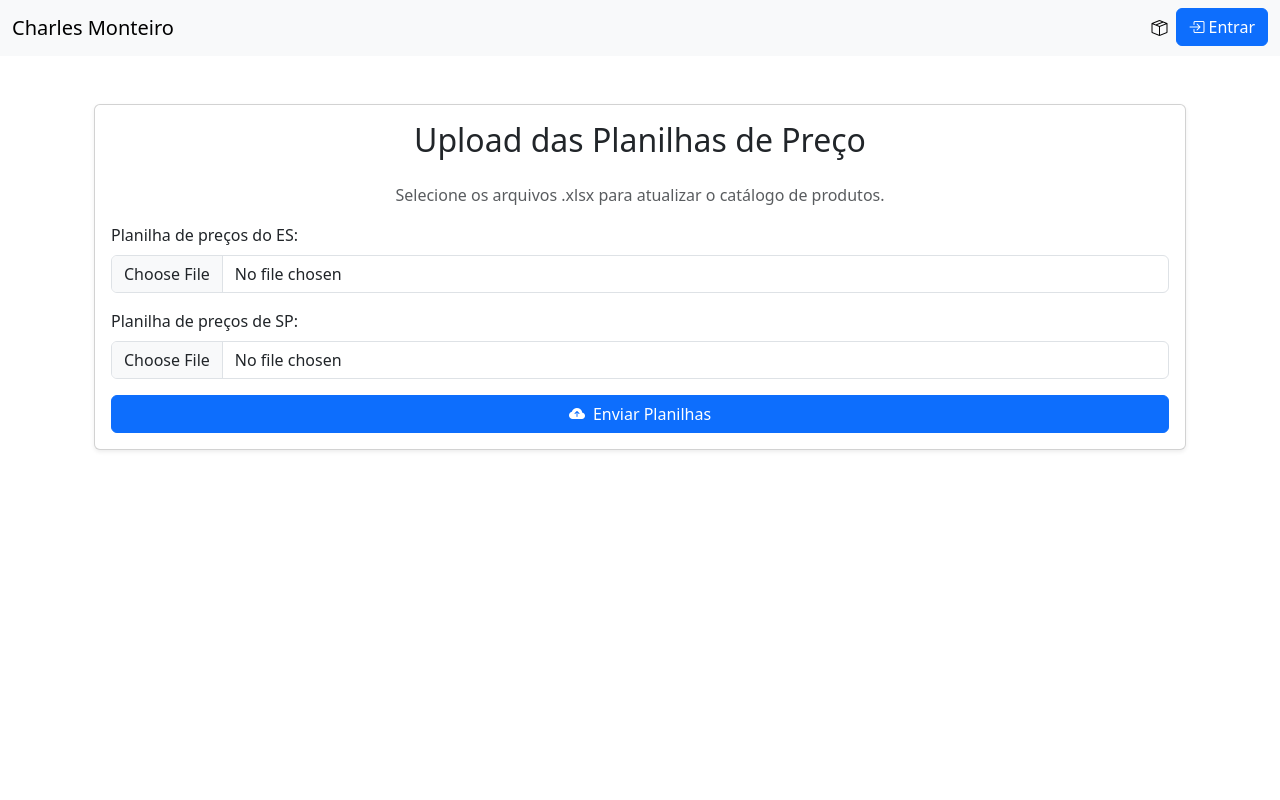
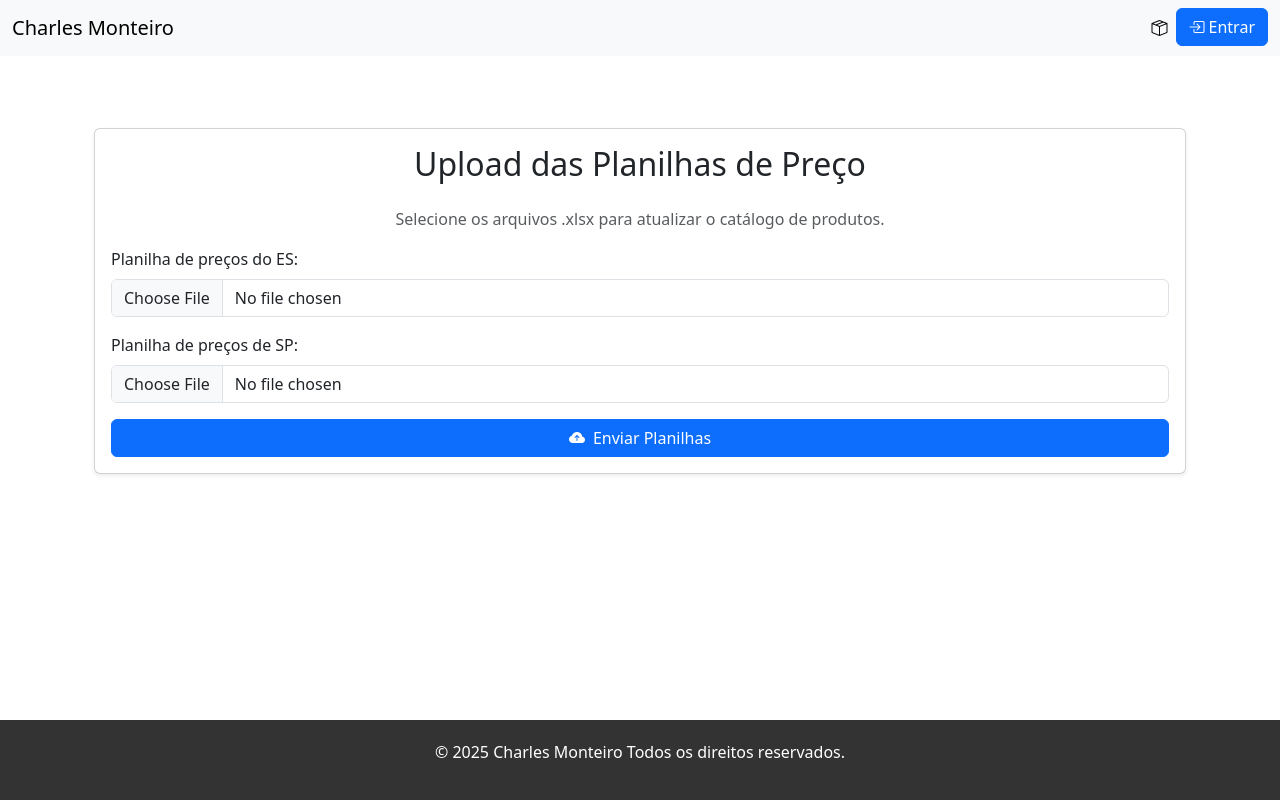
Before and after one commit to Sikynat/WFHUB, a Django app: page /upload/ in a window 1280 px wide. Run offline with Django 5.2, Linux system fonts and the light colour scheme.

Commit message:
Minima versao viavel

```diff
--- a/templates/base.html
+++ b/templates/base.html
@@ -12,6 +12,25 @@
 <body>
 
      <style>
+
+        body {
+                display: flex;
+                flex-direction: column;
+                min-height: 100vh;
+                margin: 0;
+            }
+
+            main {
+                flex-grow: 1; /* Faz o conteúdo principal ocupar todo o espaço restante */
+            }
+
+            .site-footer {
+                background-color: #333; /* Cor de fundo escura */
+                color: #fff; /* Cor do texto branca */
+                text-align: center; /* Alinha o texto ao centro */
+                padding: 20px; /* Espaçamento interno */
+                margin-top: auto; /* Garante que o footer fique no final da página */
+            }
         .input-quantidade {
             max-width: 80px; /* Altere este valor para o tamanho desejado */
             text-align: center;
@@ -119,6 +138,7 @@
 
 
 
+
         {% block content %}
         {% endblock %}
     </div>
@@ -129,5 +149,11 @@
         const tooltipList = [...tooltipTriggerList].map(tooltipTriggerEl => new bootstrap.Tooltip(tooltipTriggerEl))
     </script>
 
+
+  <footer class="site-footer">
+        <p>&copy; 2025 Charles Monteiro Todos os direitos reservados.</p>
+    </footer>
 </body>
+
+
 </html>
```
Also changed, not shown: templates/checkout.html (+10 -0 lines), templates/pedidos/pedidos_hoje.html (+29 -13 lines).
